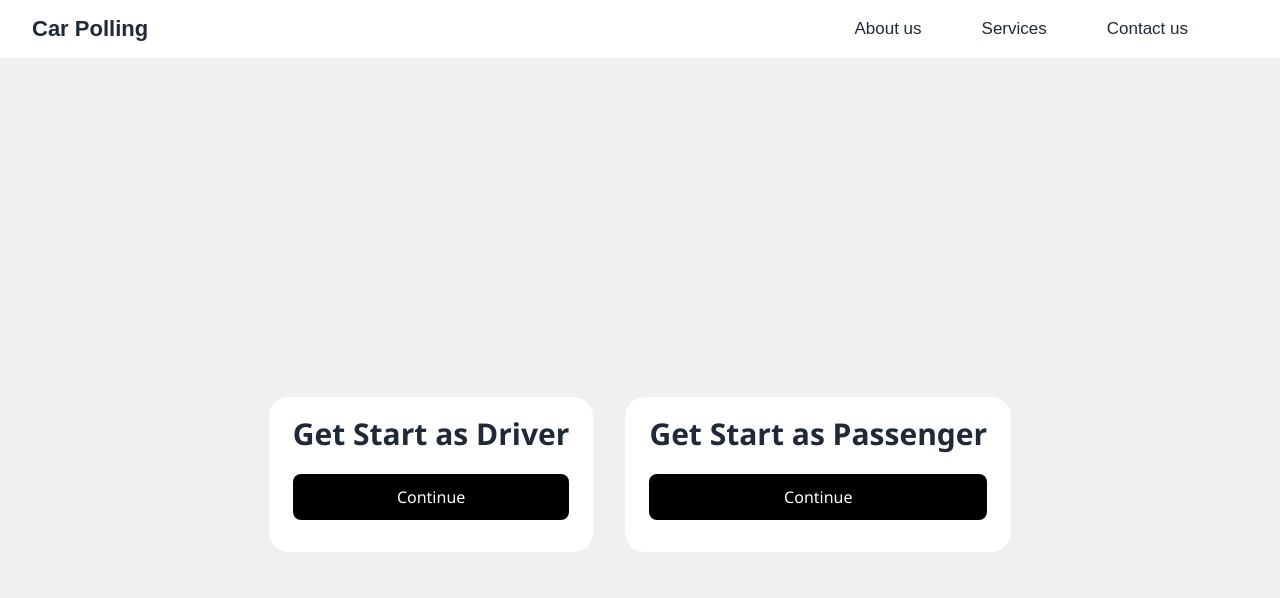
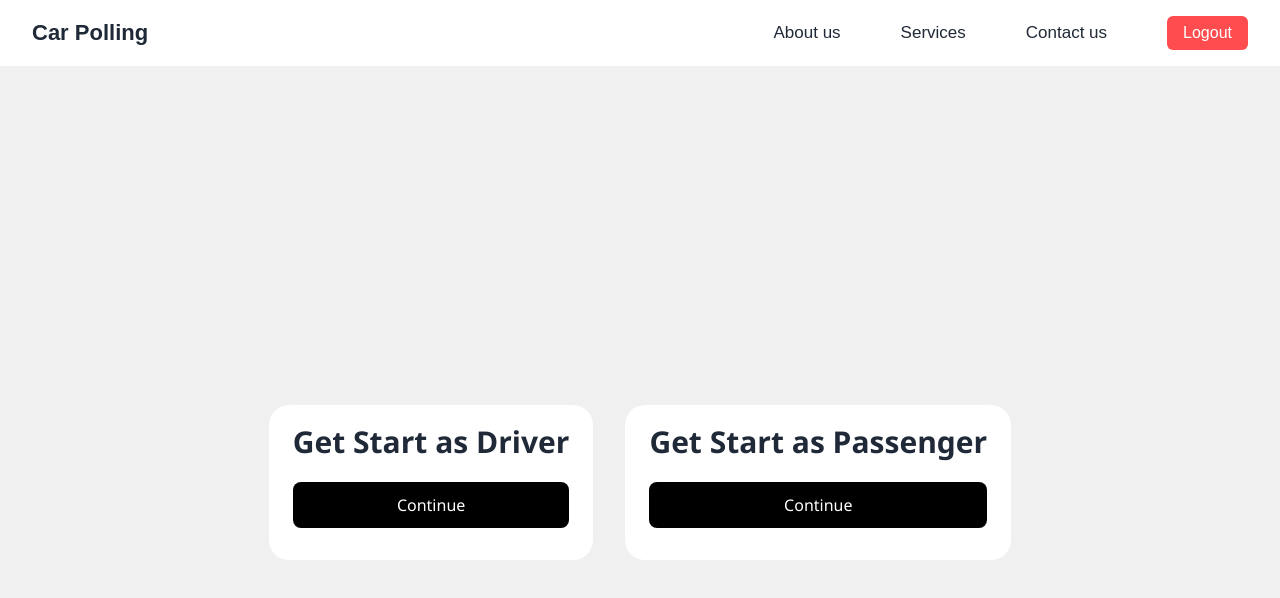
Before and after one commit to Vijayperugu/Carpooling-App, a React (Vite) app in the folder frontend/basic/: page / in a window 1280 px wide. Shown: the top 598 px of the page. Built offline with nearby package versions, Linux system fonts and the light colour scheme; no server answers.

Commit message:
logins Updated

```diff
--- a/frontend/basic/src/components/Navbar.jsx
+++ b/frontend/basic/src/components/Navbar.jsx
@@ -1,24 +1,22 @@
-import React, { useState, useEffect } from "react";
+import React, { useState } from "react";
 import { FiMenu } from "react-icons/fi";
+import { useNavigate } from "react-router-dom";
 import "../styles/Navbar.css";
 
 const Navbar = () => {
   const [mobileMenuOpen, setMobileMenuOpen] = useState(false);
-  const [isMobile, setIsMobile] = useState(false);
-
-  useEffect(() => {
-    const checkIsMobile = () => {
-      setIsMobile(window.innerWidth <= 768);
-    };
-
-    checkIsMobile();
-    window.addEventListener("resize", checkIsMobile);
-
-    return () => window.removeEventListener("resize", checkIsMobile);
-  }, []);
+  const navigate = useNavigate();
+  const [login, setLogin] = useState(localStorage.getItem("userId") || localStorage.getItem("captainId") && true);
 
   const handleMobileMenuClick = () => {
     setMobileMenuOpen((prev) => !prev);
+  };
+
+  const handleLogout = () => {
+    localStorage.clear();
+    navigate("/");
+    // setLogin(false)
+
   };
 
   return (
@@ -28,23 +26,20 @@ const Navbar = () => {
           <div className="main-nav">
             <div className="logo">
               <h3>Car Polling</h3>
-              {isMobile && (
-                <button className="burger-icon" onClick={handleMobileMenuClick}>
-                  <FiMenu />
-                </button>
-              )}
+              <button className="burger-icon" onClick={handleMobileMenuClick}>
+                <FiMenu />
+              </button>
             </div>
-            <div
-              className="nav-menu"
-              style={{
-                display: isMobile ? (mobileMenuOpen ? "flex" : "none") : "flex",
-              }}
-            >
+
+            <div className={`nav-menu ${mobileMenuOpen ? "open" : ""}`}>
               <ul>
                 <li>About us</li>
                 <li>Services</li>
                 <li>Contact us</li>
               </ul>
+              {login ? null : <button className="logout-button" onClick={handleLogout}>
+                Logout
+              </button>}
             </div>
           </div>
         </div>
--- a/frontend/basic/src/pages/Start.jsx
+++ b/frontend/basic/src/pages/Start.jsx
@@ -2,6 +2,8 @@ import React from 'react'
 import { Link } from 'react-router-dom'
 import '../styles/Start.css'
 const Start = () => {
+  const userId = localStorage.getItem("userId" || "") ;
+  const captainId = localStorage.getItem("captainId" || "");
   return (
     <div>
      <div className="start-hero">
@@ -9,14 +11,15 @@ const Start = () => {
         <div className='start-hero2'>
         <div className='start-bottom-box'>
           <h2 className='start-heading'>Get Start as Driver</h2>
-          <Link to='/captainlogin' className='start-button'>Continue</Link>
+          <Link to={captainId?"/captainHome":"/captainLogin"} className='start-button'>Continue</Link>
+
         </div>
 
       </div>
       <div className='start-hero2'>
         <div className='start-bottom-box'>
           <h2 className='start-heading'>Get Start as Passenger</h2>
-          <Link to='/login' className='start-button'>Continue</Link>
+          <Link to={userId?"/Home":"/login"}className='start-button'>Continue</Link>
         </div>
        </div>
 
--- a/frontend/basic/src/styles/Navbar.css
+++ b/frontend/basic/src/styles/Navbar.css
@@ -30,6 +30,11 @@ nav .logo h3 {
   font-size: 22px;
 }
 
+.nav-menu {
+  display: flex;
+  align-items: center;
+}
+
 .nav-menu ul {
   display: flex;
   margin-left: 140px;
@@ -42,21 +47,53 @@ nav .logo h3 {
   cursor: pointer;
 }
 
+.logout-button {
+  padding: 8px 16px;
+  font-size: 16px;
+  background-color: #ff4d4f;
+  color: white;
+  border: none;
+  border-radius: 6px;
+  cursor: pointer;
+  font-weight: 500;
+  transition: background-color 0.3s ease;
+}
+
+.logout-button:hover {
+  background-color: #d9363e;
+}
+
 .burger-icon {
   width: 30px;
   height: 30px;
+  display: none;
+  background: none;
+  border: none;
+  cursor: pointer;
+  font-size: 24px;
 }
 
+/* Responsive Styling Only in CSS */
 @media (max-width: 768px) {
   .main-nav {
     flex-direction: column;
     align-items: flex-start;
   }
 
-  .nav-menu ul {
+  .nav-menu {
+    display: none;
     flex-direction: column;
     gap: 10px;
     align-items: flex-start;
+    width: 100%;
+  }
+
+  .nav-menu.open {
+    display: flex;
+  }
+
+  .nav-menu ul {
+    flex-direction: column;
     margin-left: 0;
     margin-top: 10px;
   }
@@ -69,9 +106,10 @@ nav .logo h3 {
 
   .burger-icon {
     display: block;
-    background: none;
-    border: none;
-    cursor: pointer;
-    font-size: 24px;
+  }
+
+  .logout-button {
+    width: 100%;
+    margin-top: 10px;
   }
 }
```
